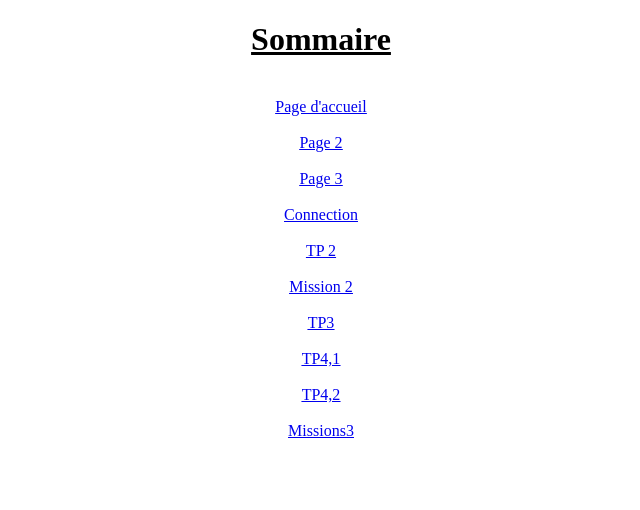
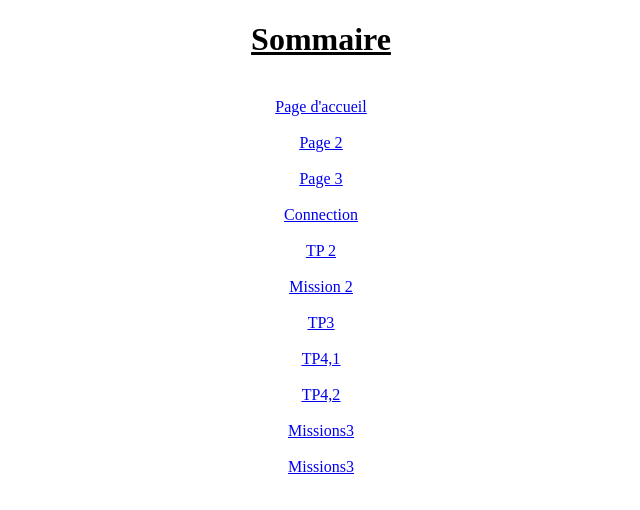
Before and after one commit to WilliamFourcade/site_sio_tp1, a plain HTML site: page index.html in a window 1280 px wide. Shown: the full height of the page, 319-959 px from the left. Drawn offline with Linux system fonts and the light colour scheme.

Commit message:
Update index.html

```diff
--- a/index.html
+++ b/index.html
@@ -25,5 +25,7 @@
 <a href="fiche.html"><center><u>TP4,2</u></center></a>
 <br>
 <a href="formulaire.html"><center><u>Missions3</u></center></a>
+<br>
+<a href="tp5iden.html"><center><u>Missions3</u></center></a>
 </body>
 </html>
```
